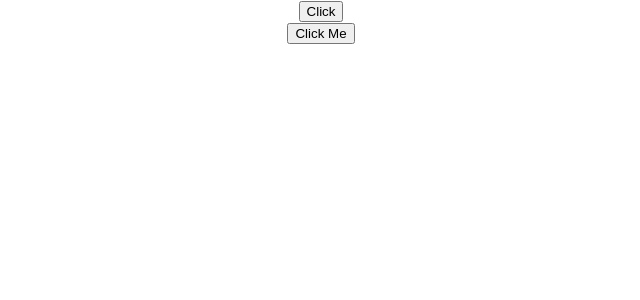
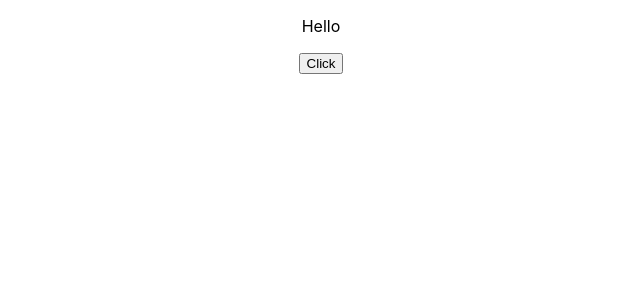
Before and after one commit to 0xbhvn/first-react-app, a React (Create React App) app: page / in a window 1280 px wide. Shown: the top 300 px of the page, without its empty margins (319-959 px from the left). Built offline with nearby package versions, Linux system fonts and the light colour scheme.

Commit message:
event binding message

```diff
--- a/src/App.js
+++ b/src/App.js
@@ -1,13 +1,11 @@
 import React from 'react'
 import './App.css'
-import FunctionClick from './components/FunctionClick'
-import ClassClick from './components/ClassClick'
+import EventBind from './components/EventBind'
 
 function App() {
   return (
     <div className="App">
-      <FunctionClick />
-      <ClassClick />
+      <EventBind />
     </div>
   );
 }
--- /dev/null
+++ b/src/components/EventBind.js
@@ -0,0 +1,38 @@
+import React, { Component } from 'react'
+
+class EventBind extends Component {
+    constructor(props) {
+        super(props)
+
+        this.state = {
+             message: 'Hello'
+        }
+
+        // this.clickHandler = this.clickHandler.bind(this)
+    }
+
+    // clickHandler () {
+    //     this.setState ({
+    //         message: 'Goodbye'
+    //     })
+    // }
+
+    clickHandler = () => {
+        this.setState ({
+            message: 'Goodbye'
+        })
+    }
+
+    render() {
+        return (
+            <div>
+                <p>{ this.state.message }</p>
+                {/* <button onClick = { this.clickHandler.bind(this) } >Click</button> */}
+                {/* <button onClick = { () => this.clickHandler() } >Click</button> */}
+                <button onClick = { this.clickHandler } >Click</button>
+            </div>
+        )
+    }
+}
+
+export default EventBind
```
